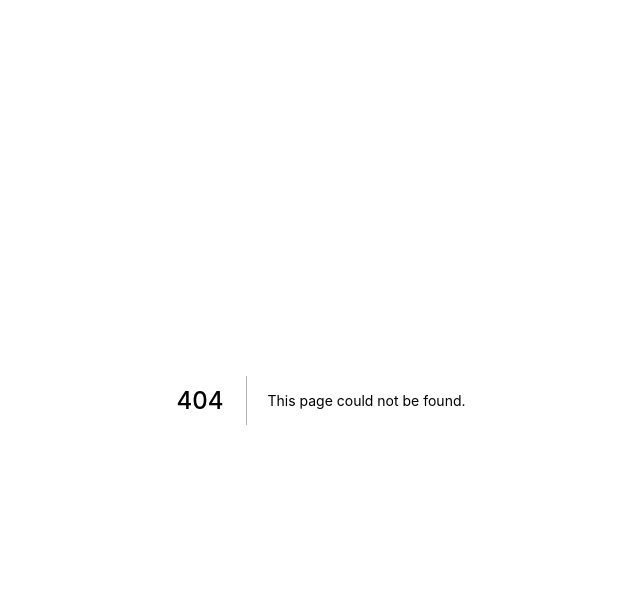
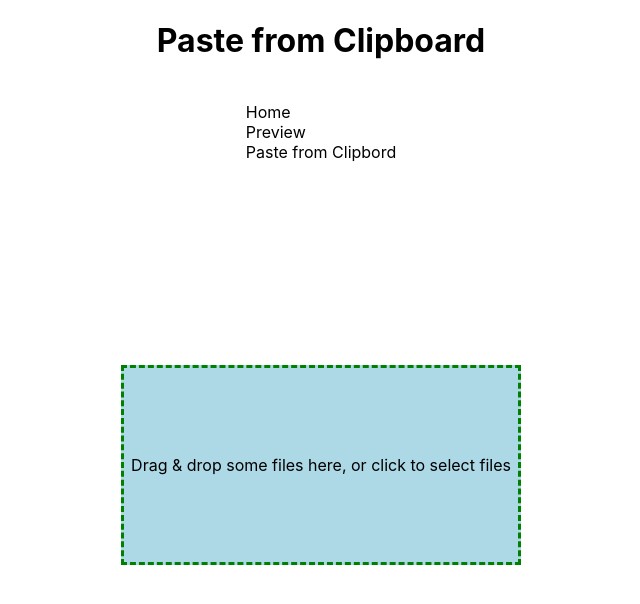
Before and after one commit to dwestland/next-dropzone, a Next.js app: page /paste-from-clipboard in a window 1280 px wide. Before the commit this address had no page. Shown: the top 604 px of the page, without its empty margins (319-959 px from the left). Built offline with nearby package versions, Linux system fonts and the light colour scheme.

Commit message:
Add new page

```diff
--- /dev/null
+++ b/pages/paste-from-clipboard.tsx
@@ -0,0 +1,36 @@
+/* eslint-disable import/no-unresolved */
+/* eslint-disable import/extensions */
+import React, { useCallback } from 'react'
+import { useDropzone } from 'react-dropzone'
+import Nav from '@/components/Nav'
+
+const PasteFromClipboard = () => {
+  const onDrop = useCallback((acceptedFiles) => {
+    console.log('acceptedFiles', acceptedFiles)
+    // Do something with the files
+  }, [])
+  const { getRootProps, getInputProps, isDragActive } = useDropzone({
+    onDrop,
+  })
+
+  return (
+    <div className="container home-div">
+      <h1>Paste from Clipboard</h1>
+      <Nav />
+      <>
+        <div {...getRootProps()} className="dropzone">
+          <input {...getInputProps()} />
+          {isDragActive ? (
+            <p>Drop the files here ...</p>
+          ) : (
+            <p>Drag &amp; drop some files here, or click to select files</p>
+          )}
+        </div>
+
+        <p>{}</p>
+      </>
+    </div>
+  )
+}
+
+export default PasteFromClipboard
--- a/src/components/Nav.tsx
+++ b/src/components/Nav.tsx
@@ -12,6 +12,10 @@ const Nav = () => (
       <a>Preview</a>
     </Link>
     <br />
+    <Link href="/paste-from-clipboard">
+      <a>Paste from Clipbord</a>
+    </Link>
+    <br />
   </div>
 )
 
```
Also changed, not shown: pages/preview.tsx (+33 -1 lines).
